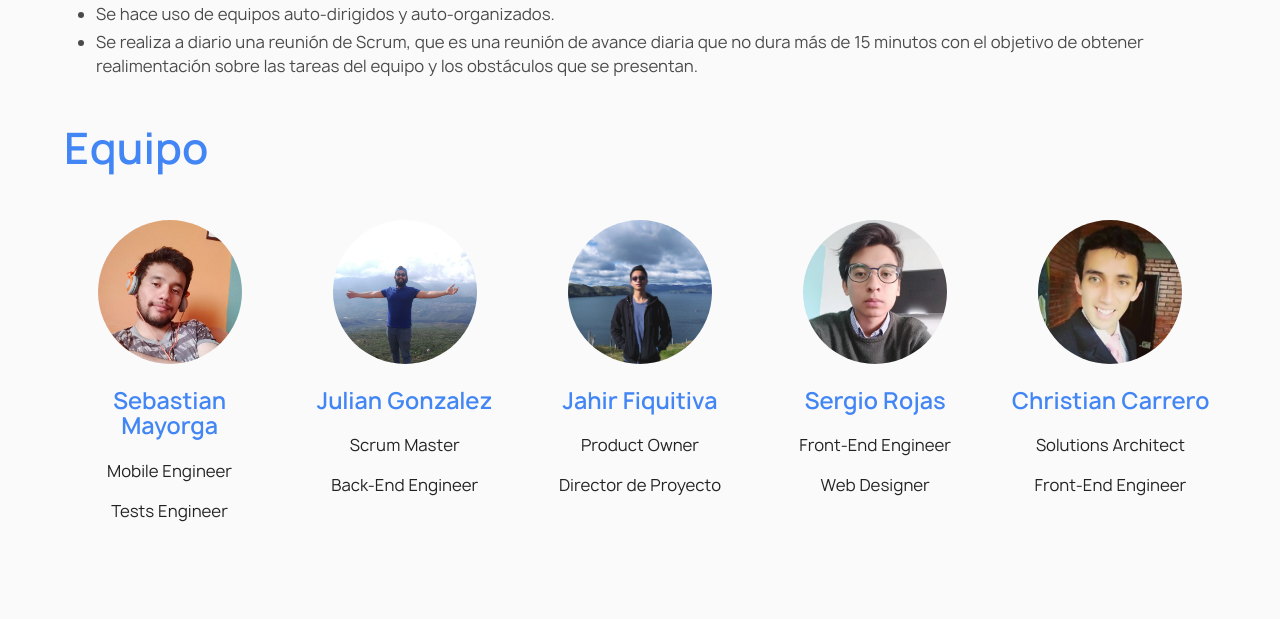
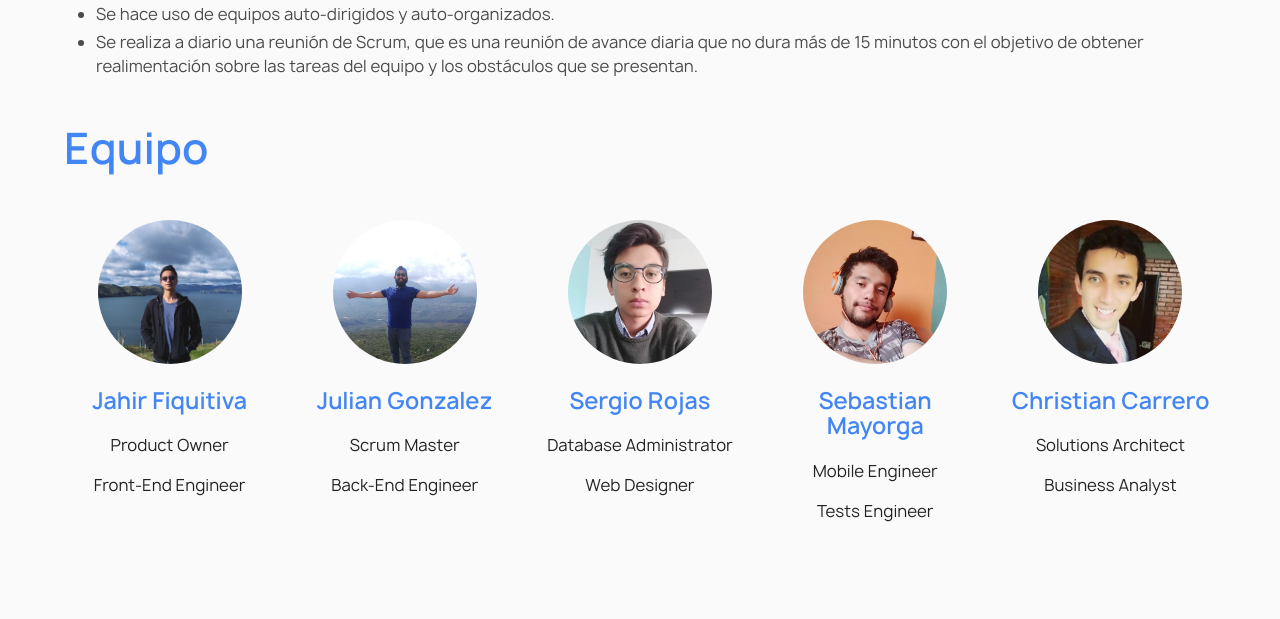
Before and after one commit to jahirfiquitiva/SoundWave, a Flask app: page / in a window 1280 px wide. Shown: the part 1250-1869 px from the top of the page. Run offline with Flask 2, Linux system fonts and the light colour scheme; some libraries are stand-ins or nearby versions.

Commit message:
Update roles

```diff
--- a/templates/index.html
+++ b/templates/index.html
@@ -147,11 +147,11 @@
                         <br>
                         <div class="columns">
                             <div class="column">
-                                <div id="avatar-sebastian" class="avatar circular"></div>
+                                <div id="avatar-jahir" class="avatar circular"></div>
                                 <br>
-                                <h5 class="has-text-centered">Sebastian Mayorga</h5>
-                                <p class="has-text-centered">Mobile Engineer</p>
-                                <p class="has-text-centered">Tests Engineer</p>
+                                <h5 class="has-text-centered">Jahir Fiquitiva</h5>
+                                <p class="has-text-centered">Product Owner</p>
+                                <p class="has-text-centered">Front-End Engineer</p>
                             </div>
                             <div class="column">
                                 <div id="avatar-julian" class="avatar circular"></div>
@@ -161,25 +161,25 @@
                                 <p class="has-text-centered">Back-End Engineer</p>
                             </div>
                             <div class="column">
-                                <div id="avatar-jahir" class="avatar circular"></div>
-                                <br>
-                                <h5 class="has-text-centered">Jahir Fiquitiva</h5>
-                                <p class="has-text-centered">Product Owner</p>
-                                <p class="has-text-centered">Director de Proyecto</p>
-                            </div>
-                            <div class="column">
                                 <div id="avatar-sergio" class="avatar circular"></div>
                                 <br>
                                 <h5 class="has-text-centered">Sergio Rojas</h5>
-                                <p class="has-text-centered">Front-End Engineer</p>
+                                <p class="has-text-centered">Database Administrator</p>
                                 <p class="has-text-centered">Web Designer</p>
+                            </div>
+                            <div class="column">
+                                <div id="avatar-sebastian" class="avatar circular"></div>
+                                <br>
+                                <h5 class="has-text-centered">Sebastian Mayorga</h5>
+                                <p class="has-text-centered">Mobile Engineer</p>
+                                <p class="has-text-centered">Tests Engineer</p>
                             </div>
                             <div class="column">
                                 <div id="avatar-christian" class="avatar circular"></div>
                                 <br>
                                 <h5 class="has-text-centered">Christian Carrero</h5>
                                 <p class="has-text-centered">Solutions Architect</p>
-                                <p class="has-text-centered">Front-End Engineer</p>
+                                <p class="has-text-centered">Business Analyst</p>
                             </div>
                         </div>
                     </div>
```
